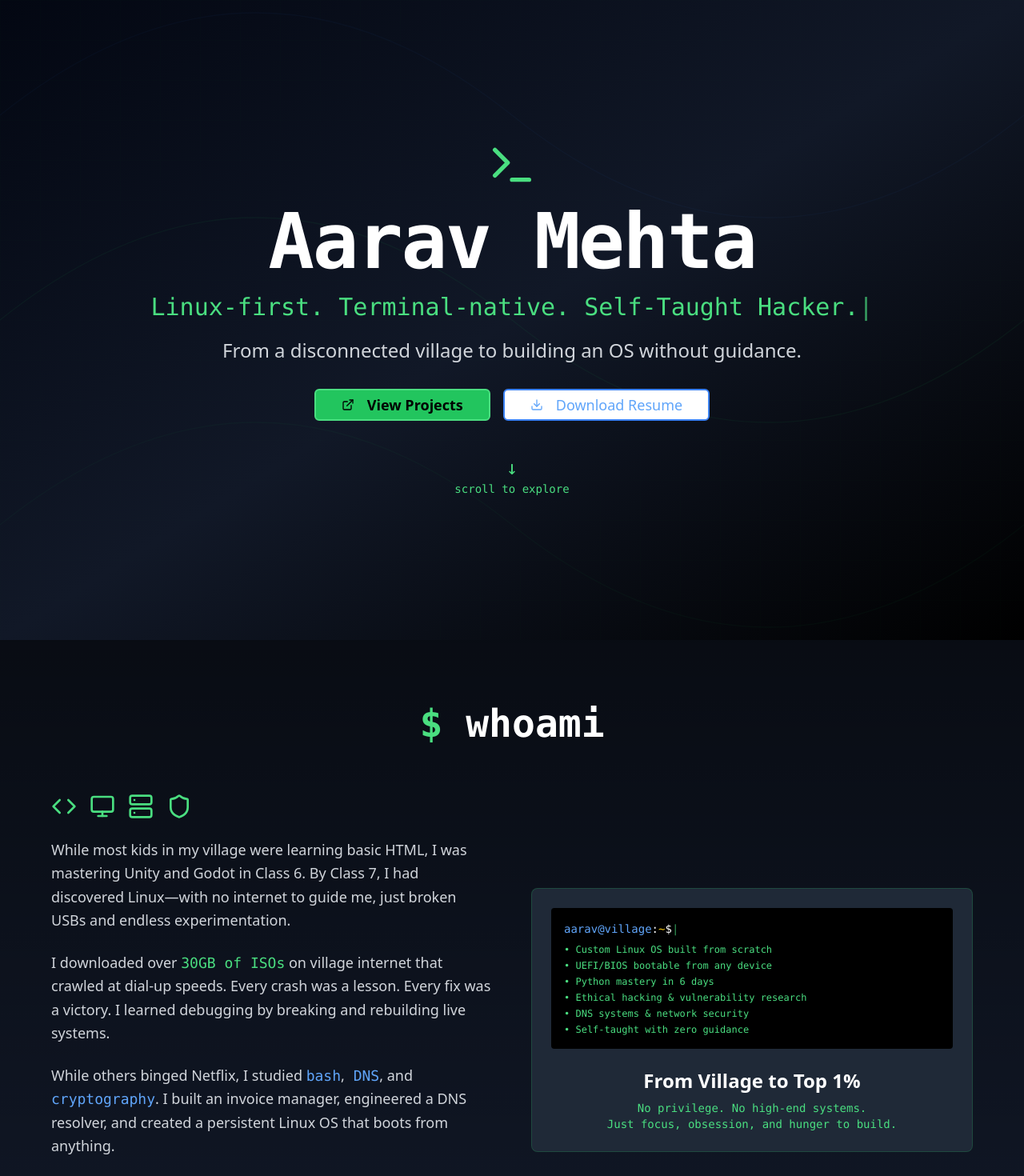
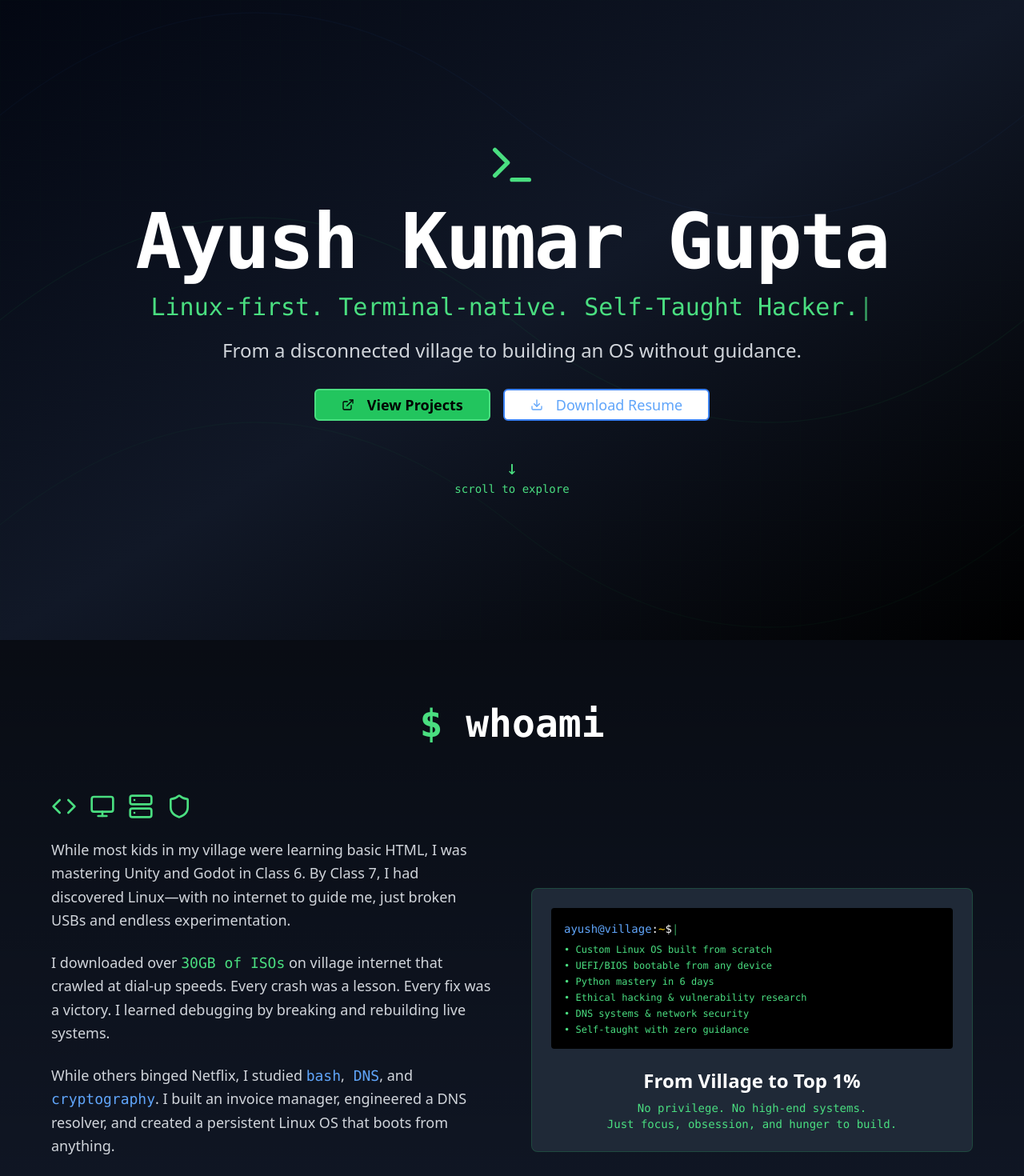
Before and after one commit to gt-ayush/portfolio-root, a React (Vite) app: page / in a window 1280 px wide. Shown: the top 1470 px of the page at 80% size. Built offline with nearby package versions, Linux system fonts and the light colour scheme.

Commit message:
Change name to Ayush Kumar Gupta
Update all instances of the name "Aarav Mehta" to "Ayush Kumar Gupta" in the codebase.

```diff
--- a/src/components/About.tsx
+++ b/src/components/About.tsx
@@ -47,7 +47,7 @@ const About = () => {
             <div className="bg-gray-800 rounded-lg p-6 border border-green-500/20">
               <div className="bg-black rounded p-4 font-mono text-green-400 text-sm">
                 <div className="flex items-center mb-2">
-                  <span className="text-blue-400">aarav@village</span>
+                  <span className="text-blue-400">ayush@village</span>
                   <span className="text-white">:</span>
                   <span className="text-yellow-400">~</span>
                   <span className="text-white">$ </span>
--- a/src/components/Footer.tsx
+++ b/src/components/Footer.tsx
@@ -12,7 +12,7 @@ const Footer = () => {
             <div className="text-green-400 font-mono text-sm">
               <div className="flex items-center justify-center mb-2">
                 <Terminal className="w-4 h-4 mr-2" />
-                <span>aarav@portfolio:~$ exit</span>
+                <span>ayush@portfolio:~$ exit</span>
               </div>
               <div className="text-xs text-gray-400">
                 Session terminated. Thanks for visiting!
@@ -22,7 +22,7 @@ const Footer = () => {
 
           {/* Copyright */}
           <div className="text-gray-400 font-mono text-sm mb-4">
-            © 2025 Aarav Mehta — Made in Terminal
+            © 2025 Ayush Kumar Gupta — Made in Terminal
           </div>
 
           {/* Quote */}
--- a/src/components/Hero.tsx
+++ b/src/components/Hero.tsx
@@ -44,7 +44,7 @@ const Hero = () => {
         <div className="mb-8">
           <Terminal className="w-16 h-16 mx-auto mb-4 text-green-400" />
           <h1 className="text-6xl md:text-8xl font-bold text-white mb-4 font-mono tracking-tight">
-            Aarav Mehta
+            Ayush Kumar Gupta
           </h1>
           <div className="text-2xl md:text-3xl text-green-400 font-mono mb-6 h-8">
             {text}
```
